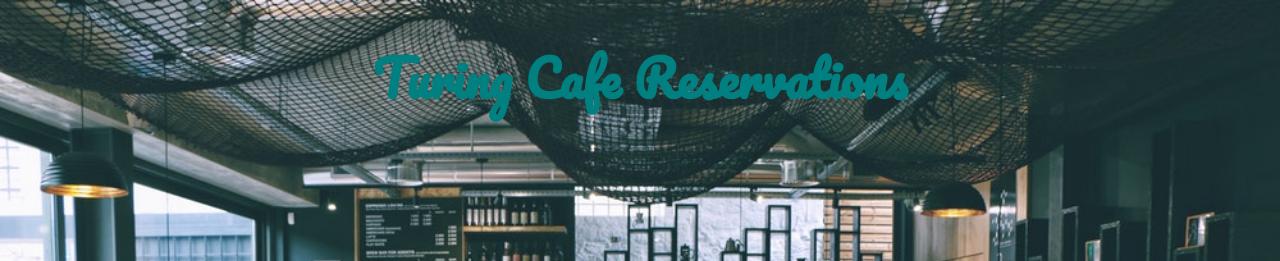
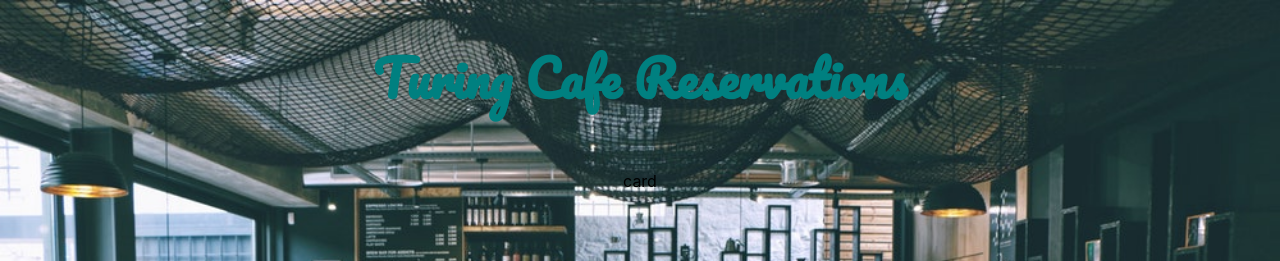
Before and after one commit to edwindelbosque/turing-challenge, a React (Create React App) app: page / in a window 1280 px wide. Shown: the top 261 px of the page. Built offline with nearby package versions, Linux system fonts and the light colour scheme.

Commit message:
Fix importing bug

```diff
--- a/src/components/App/App.js
+++ b/src/components/App/App.js
@@ -1,7 +1,7 @@
 import React, { Component } from 'react';
 import './App.scss';
-import '../Form/Form';
-import '../ReservationsContainer/ReservationsContainer';
+import Form from '../Form/Form';
+import CardContainer from '../CardContainer/CardContainer';
 
 class App extends Component {
   render() {
@@ -9,7 +9,7 @@ class App extends Component {
       <div className="App">
         <h1 className='app-title'>Turing Cafe Reservations</h1>
         <div className='resy-form'>
-
+          <CardContainer />
         </div>
         <div className='resy-container'>
 
--- /dev/null
+++ b/src/components/Card/Card.js
@@ -0,0 +1,10 @@
+import React from 'react';
+import './Card.scss';
+
+const Card = () => {
+  return (
+    <p>card</p>
+  )
+};
+
+export default Card;
--- /dev/null
+++ b/src/components/CardContainer/CardContainer.js
@@ -0,0 +1,13 @@
+import React from 'react';
+import './CardContainer.scss';
+import Card from '../Card/Card';
+
+const CardContainer = () => {
+  return (
+    <section>
+      <Card />
+    </section>
+  )
+}
+
+export default CardContainer;
--- a/src/components/ReservationCard/ReservationCard.js
+++ /dev/null
@@ -1,10 +0,0 @@
-import React from 'react';
-import './ReservationCard.scss';
-
-const ReservationCard = () => {
-  return (
-    <p>card</p>
-  )
-};
-
-export default ReservationCard;
--- a/src/components/ReservationsContainer/ReservationsContainer.js
+++ /dev/null
@@ -1,11 +0,0 @@
-import React from 'react';
-import './ReservationsContainer.scss';
-import '../ReservationCard/ReservationCard';
-
-const ReservationsContainer = () => {
-  return (
-    <p>reservCont</p>
-  )
-}
-
-export default ReservationsContainer;
```
Also changed, not shown: src/components/Card/Card.scss (added), src/components/CardContainer/CardContainer.scss (added), 2 other files (tests, documents, lock files or other folders).
